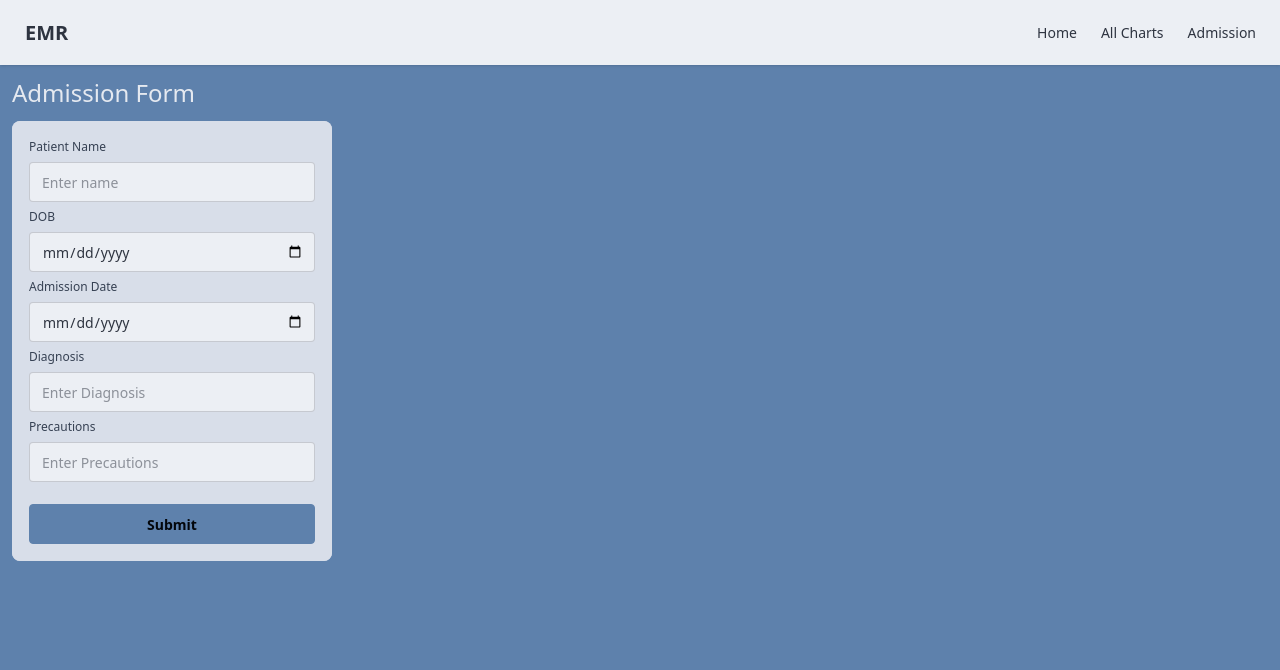
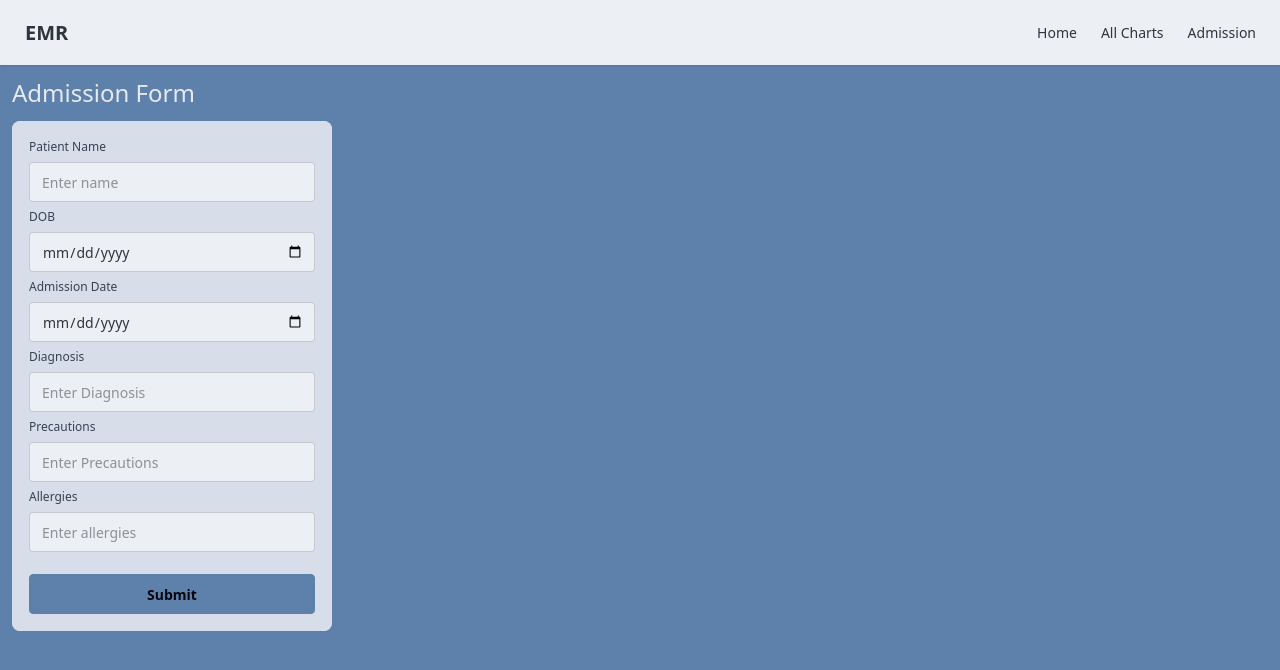
Before and after one commit to bobbythree/emr-system, a React (Vite) app in the folder frontend/: page /admission in a window 1280 px wide. Shown: the top 670 px of the page. Built offline with nearby package versions, Linux system fonts and the light colour scheme.

Commit message:
wip frontend updates

```diff
--- a/frontend/src/Components/Admission.jsx
+++ b/frontend/src/Components/Admission.jsx
@@ -22,7 +22,7 @@ export default function AdmissionPage() {
     e.preventDefault();
 
     try {
-     const response = await fetch('http://127.0.0.1:5000/api/test-data', {
+     const response = await fetch('http://127.0.0.1:3000/api/thumbnail', {
         method: 'POST',
         headers: {
           'Content-Type': 'application/json',
@@ -38,6 +38,7 @@ export default function AdmissionPage() {
           admissionDate: '',
           diagnosis: '',
           precautions: '',
+          allergies: ''
         });
       } else {
         console.error('Error submitting admission form', response.statusText);
@@ -88,6 +89,13 @@ export default function AdmissionPage() {
             value={formData.precautions}
             onChange={handleChange}
           />
+          <FormInput
+            id="allergies"
+            label="Allergies"
+            placeholder="Enter allergies"
+            value={formData.allergies}
+            onChange={handleChange}
+          />
           <button type="submit" className="btn btn-primary mt-4">Submit</button>
         </fieldset>
       </form>
--- a/frontend/src/Components/ChartCard.jsx
+++ b/frontend/src/Components/ChartCard.jsx
@@ -1,18 +1,8 @@
-import patients from '../data/patients.json'
 
 export default function ChartCard() {
   return (
     <div className="grid grid-cols-6 gap-2 p-3">
-     {patients.map(patient => (
-      <div key={patient.id} className="bg-secondary rounded-sm p-3">
-          <img src={patient.img} alt="patient photo" style={{width: '8rem'}} />
-          <h3>Name: {patient.name}</h3>
-          <p>DOB: {patient.dob}</p>
-          <p>Admit Date: {patient.admitDate}</p>
-          <p>Diagnosis: {patient.diagnosis}</p>
-          <p>Precautions: {patient.precautions}</p>
-      </div>
-     ))}
+     <p>call patient data API and populate data into patient cards</p>
     </div>
   )
 }
```
